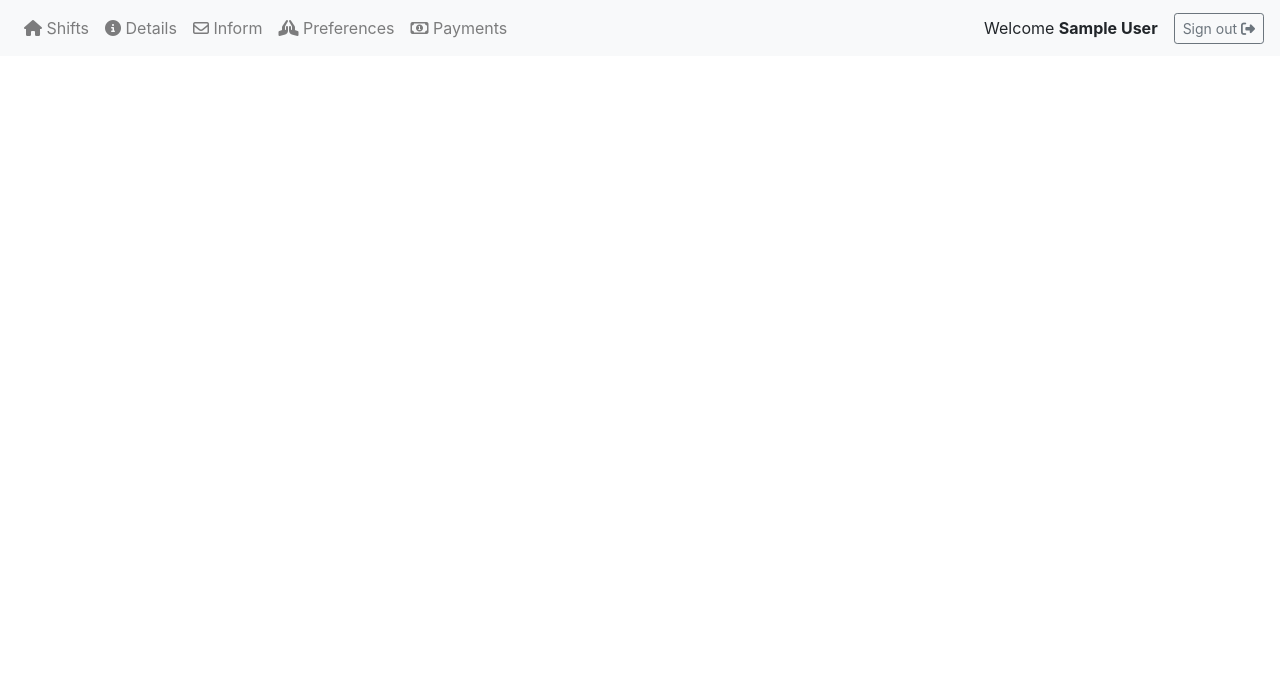
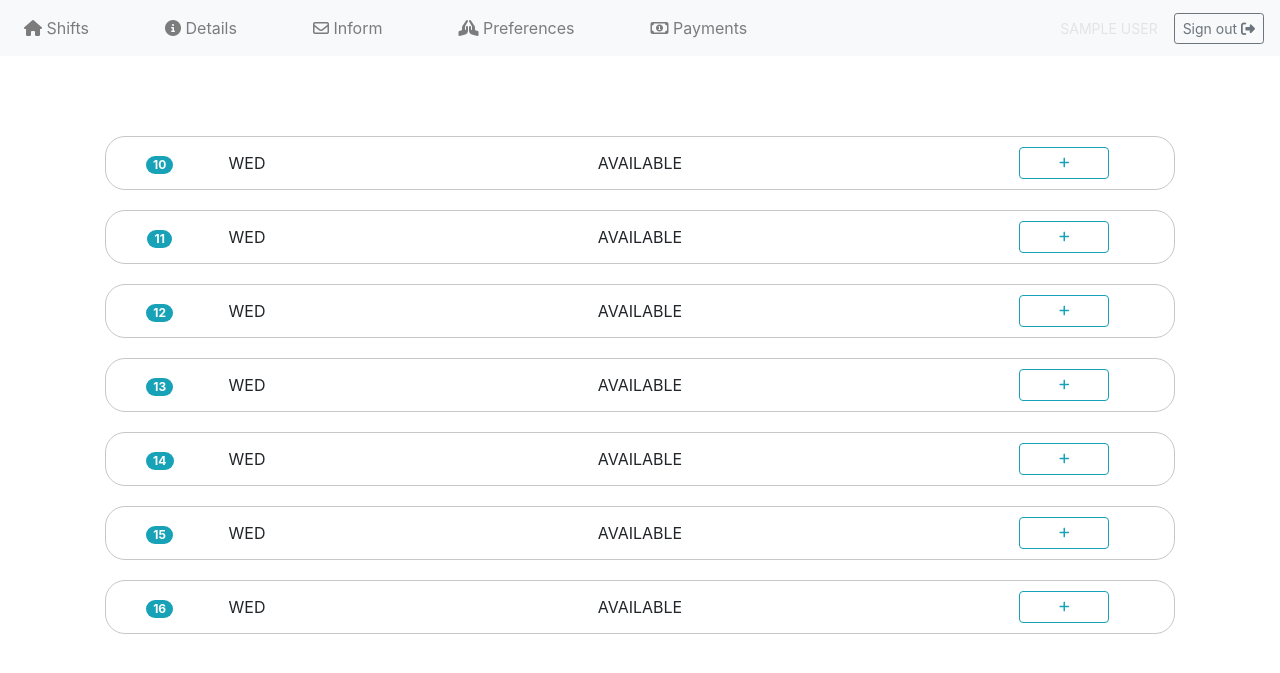
Before and after one commit to petemihaylov/galileans, a PHP site: page /preferences.php in a window 1280 px wide. Shown: the top 673 px of the page. Run offline with PHP 8.4, Linux system fonts and the light colour scheme; the visitor is signed in with stand-in values (Sample User, id 1); data that the repository does not hold is empty; some libraries are stand-ins or nearby versions.

Commit message:
web Preference model php and preference listing

```diff
--- a/web/css/header-page.css
+++ b/web/css/header-page.css
@@ -4,3 +4,8 @@
 .navbar-nav .nav-link{
     margin-right: 60px;
 }
+#header-username{
+    text-transform: uppercase;
+    font-size: 14px;
+    color: rgb(227, 228, 230);
+}
--- a/web/css/preferences.css
+++ b/web/css/preferences.css
@@ -7,3 +7,20 @@
 body{
     font-family: 'Montserrat', ;
 }
+
+.preferences{
+    margin-top: 10vh;
+}
+.row{
+    margin: 20px;
+    align-items: center;
+    border: solid 1px  rgb(199, 199, 199);
+    text-align: center;
+    border-radius: 20px;
+    padding: 10px;
+}
+
+.btn.btn-outline-info{
+    font-size: 12px;
+    width: 90px;
+}
--- a/web/preferences.php
+++ b/web/preferences.php
@@ -32,6 +32,7 @@ require_once "./includes/config.php";
     <script src="https://code.jquery.com/jquery-3.4.1.js"  integrity="sha256-WpOohJOqMqqyKL9FccASB9O0KwACQJpFTUBLTYOVvVU=" crossorigin="anonymous"></script>
 
 
+    <link rel="stylesheet" href="./css/header-page.css">
     <link rel="stylesheet" href="./css/preferences.css">
 
     <title>Preferences</title>
@@ -40,5 +41,22 @@ require_once "./includes/config.php";
 <!-- Navbar -->
 <?php require('./shared/header.php') ?>
 
+
+<div class="container preferences">
+  <?php for($i = 0; $i < 7; $i++){?>
+  <div class="row">
+    <div class="col-md-1"><span class="badge badge-info badge-pill"><?php echo $i + 10 ?></span></div>
+    <div class="col-md-1 ">WED</div>
+    <div class="col-md-8">AVAILABLE</div>
+    <div class="col-md-2">
+    <div class="col-md-2">
+      <button type="button" class="btn btn-outline-info"><i class="fas fa-plus"></i></button>
+    </div>
+    </div>
+  </div>
+<?php }?>
+</div>
+
+
 </body>
 </html>
--- a/web/shared/header.php
+++ b/web/shared/header.php
@@ -22,7 +22,7 @@
 
     </ul>
   </div>
-  <a class="nav-link disable"> Welcome <b><?php echo $_SESSION["fullname"] ?></b></a>
+  <a class="nav-link disable" id="header-username"><?php echo $_SESSION["fullname"] ?></a>
   <a  href="./includes/logout.php" class="btn btn-sm btn-outline-secondary">Sign out <i class="fas fa-sign-out-alt"></i> </a>
 </nav>
 
```
Also changed, not shown: web/models/Preference.php (added, +18 -0 lines).
